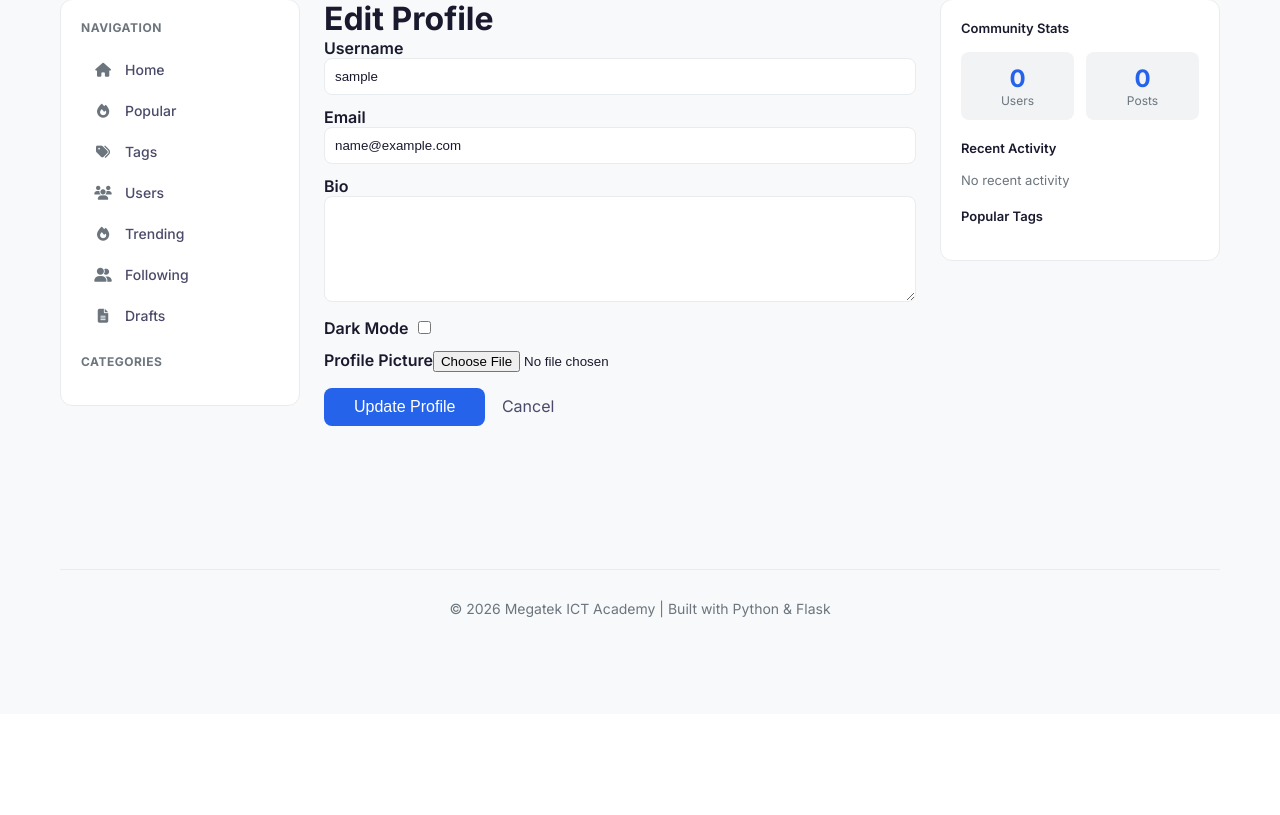
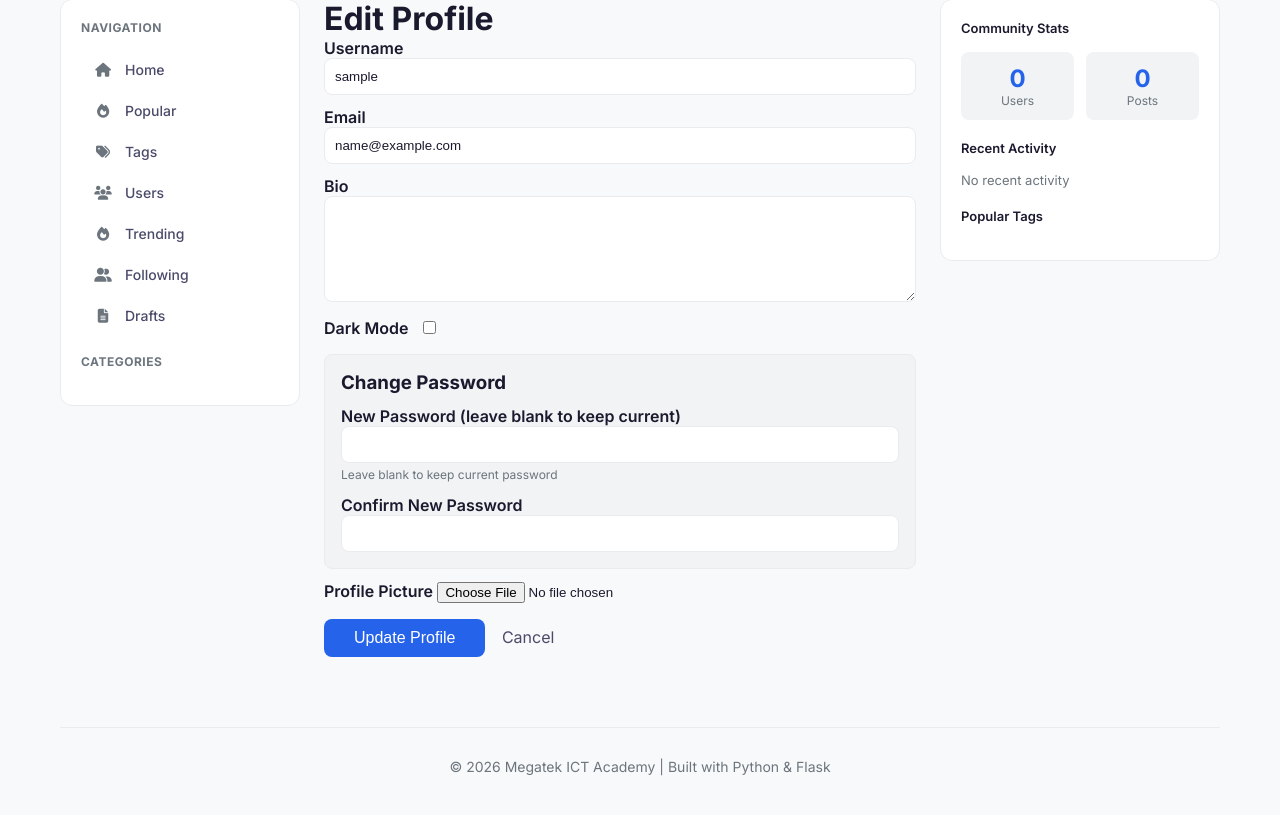
Before and after one commit to ayoomeiza00-ops/megatek-forum, a Flask app: page /profile/edit in a window 1280 px wide. Shown: the part 86-901 px from the top of the page. Before the commit the page ends 704 px from the top, so only its background shows below. Run offline with Flask 3, Linux system fonts and the light colour scheme; the visitor is signed in with stand-in values (Sample User, id 1); data that the repository does not hold is empty; some libraries are stand-ins or nearby versions.

Commit message:
Fix registration, add password change, improve email debug

```diff
--- a/app.py
+++ b/app.py
@@ -18,7 +18,7 @@ from flask_ckeditor import CKEditor, CKEditorField
 
 app = Flask(__name__)
 
-# ========== ENSURE INSTANCE FOLDER EXISTS (FIX FOR RENDER) ==========
+# ========== ENSURE INSTANCE FOLDER EXISTS ==========
 instance_path = os.path.join(os.path.dirname(os.path.abspath(__file__)), 'instance')
 if not os.path.exists(instance_path):
     os.makedirs(instance_path)
@@ -28,7 +28,6 @@ if not os.path.exists(instance_path):
 app.config['SECRET_KEY'] = 'ca94d08efa47d184f635d69c0cdd9191fcd522c86ad4ea053684b60bff752165'
 
 # ========== DATABASE ==========
-# Use absolute path to ensure Render can write to it
 db_path = os.path.join(instance_path, 'forum.db')
 app.config['SQLALCHEMY_DATABASE_URI'] = f'sqlite:///{db_path}'
 app.config['SQLALCHEMY_TRACK_MODIFICATIONS'] = False
@@ -296,13 +295,9 @@ class RegistrationForm(FlaskForm):
         user = User.query.filter_by(email=email.data).first()
         if user:
             raise ValidationError('Email already registered.')
-        try:
-            is_valid = validate_email(email.data, verify=True)
-            if not is_valid:
-                raise ValidationError('Please enter a valid email address (no temporary/disposable emails).')
-        except:
-            if '@' not in email.data or '.' not in email.data.split('@')[-1]:
-                raise ValidationError('Please enter a valid email address.')
+        # Just basic format check (no external verification)
+        if '@' not in email.data or '.' not in email.data.split('@')[-1]:
+            raise ValidationError('Please enter a valid email address.')
 
 class VerificationForm(FlaskForm):
     code = StringField('Verification Code', validators=[DataRequired(), Length(min=6, max=6)])
@@ -330,6 +325,8 @@ class ProfileForm(FlaskForm):
     email = StringField('Email', validators=[Email(), Length(max=120)])
     bio = TextAreaField('Bio')
     dark_mode = BooleanField('Dark Mode')
+    password = PasswordField('New Password (leave blank to keep current)')
+    confirm_password = PasswordField('Confirm New Password', validators=[EqualTo('password')])
     submit = SubmitField('Update Profile')
 
 class PrivateMessageForm(FlaskForm):
@@ -380,9 +377,10 @@ Megatek ICT Academy Team
     )
     try:
         mail.send(msg)
+        print(f"✅ Verification email sent to {user.email}")
         return True
     except Exception as e:
-        print(f"Email sending failed: {e}")
+        print(f"❌ Email sending failed: {e}")
         return False
 
 def send_reset_email(user):
@@ -411,12 +409,13 @@ Megatek ICT Academy Team
     )
     try:
         mail.send(msg)
+        print(f"✅ Reset email sent to {user.email}")
         return True
     except Exception as e:
-        print(f"Email sending failed: {e}")
+        print(f"❌ Email sending failed: {e}")
         return False
 
-# ========== SETUP ROUTE (ONE-TIME USE) ==========
+# ========== SETUP ROUTE ==========
 @app.route('/setup')
 def setup():
     with app.app_context():
@@ -424,7 +423,6 @@ def setup():
         seed_categories()
         seed_tags()
 
-        # Check if admin exists
         admin = User.query.filter_by(username='Olodo uprising').first()
         if not admin:
             admin = User(username='Olodo uprising', email='ayoomeiza00@gmail.com')
@@ -441,7 +439,7 @@ def setup():
                 <li><strong>Password:</strong> 12345678</li>
             </ul>
             <p><a href="/login">Click here to login</a></p>
-            <p style="color:red;font-size:12px;"><strong>IMPORTANT:</strong> After logging in, go to Profile → Edit Profile and change your password!</p>
+            <p style="color:red;font-size:12px;"><strong>IMPORTANT:</strong> Change your password immediately after logging in!</p>
             """
         else:
             return """
@@ -540,7 +538,7 @@ def register():
             flash('A verification code has been sent to your email.', 'info')
             return redirect(url_for('verify_email', user_id=user.id))
         else:
-            flash('Could not send verification email.', 'danger')
+            flash('Could not send verification email. Please check your email settings.', 'danger')
             return redirect(url_for('login'))
     return render_template('register.html', form=form)
 
@@ -989,6 +987,12 @@ def edit_profile():
         current_user.email = form.email.data
         current_user.bio = form.bio.data
         current_user.dark_mode = form.dark_mode.data
+
+        # Update password if provided
+        if form.password.data:
+            current_user.set_password(form.password.data)
+            flash('Password updated!', 'success')
+
         if 'avatar' in request.files:
             file = request.files['avatar']
             if file and file.filename and allowed_file(file.filename):
@@ -997,9 +1001,11 @@ def edit_profile():
                 filename = secure_filename(f"avatar_{current_user.id}_{datetime.now().strftime('%Y%m%d_%H%M%S')}_{file.filename}")
                 file.save(os.path.join(app.config['UPLOAD_FOLDER'], filename))
                 current_user.avatar = filename
+
         db.session.commit()
         flash('Profile updated!', 'success')
         return redirect(url_for('profile', user_id=current_user.id))
+
     form.username.data = current_user.username
     form.email.data = current_user.email
     form.bio.data = current_user.bio
--- a/templates/edit_profile.html
+++ b/templates/edit_profile.html
@@ -1,13 +1,54 @@
 {% extends "base.html" %}
+
 {% block content %}
 <h1>Edit Profile</h1>
+
 <form method="POST" enctype="multipart/form-data">
     {{ form.hidden_tag() }}
-    <div>{{ form.username.label(style="font-weight:600;") }}{{ form.username(size=40, style="width:100%;padding:10px;border:1px solid var(--border-color);border-radius:8px;background:var(--bg-secondary);color:var(--text-primary);") }}</div>
-    <div style="margin-top:12px;">{{ form.email.label(style="font-weight:600;") }}{{ form.email(size=40, style="width:100%;padding:10px;border:1px solid var(--border-color);border-radius:8px;background:var(--bg-secondary);color:var(--text-primary);") }}</div>
-    <div style="margin-top:12px;">{{ form.bio.label(style="font-weight:600;") }}{{ form.bio(rows=5, style="width:100%;padding:12px;border:1px solid var(--border-color);border-radius:8px;background:var(--bg-secondary);color:var(--text-primary);font-family:inherit;") }}</div>
-    <div style="margin-top:12px;">{{ form.dark_mode.label(style="font-weight:600;") }}{{ form.dark_mode(style="margin-left:10px;") }}</div>
-    <div style="margin-top:12px;"><label style="font-weight:600;">Profile Picture</label><input type="file" name="avatar" accept="image/*"></div>
-    <div style="margin-top:16px;">{{ form.submit(class="btn", style="background:#2563eb;color:#fff;padding:10px 30px;border:none;border-radius:8px;cursor:pointer;font-size:16px;") }} <a href="{{ url_for('profile', user_id=current_user.id) }}" style="color:var(--text-secondary);margin-left:12px;text-decoration:none;">Cancel</a></div>
+
+    <div>
+        {{ form.username.label(style="font-weight:600;") }}
+        {{ form.username(size=40, style="width:100%;padding:10px;border:1px solid var(--border-color);border-radius:8px;background:var(--bg-secondary);color:var(--text-primary);") }}
+    </div>
+
+    <div style="margin-top:12px;">
+        {{ form.email.label(style="font-weight:600;") }}
+        {{ form.email(size=40, style="width:100%;padding:10px;border:1px solid var(--border-color);border-radius:8px;background:var(--bg-secondary);color:var(--text-primary);") }}
+    </div>
+
+    <div style="margin-top:12px;">
+        {{ form.bio.label(style="font-weight:600;") }}
+        {{ form.bio(rows=5, style="width:100%;padding:12px;border:1px solid var(--border-color);border-radius:8px;background:var(--bg-secondary);color:var(--text-primary);font-family:inherit;") }}
+    </div>
+
+    <div style="margin-top:12px;">
+        {{ form.dark_mode.label(style="font-weight:600;") }}
+        {{ form.dark_mode(style="margin-left:10px;") }}
+    </div>
+
+    <!-- ===== PASSWORD CHANGE SECTION (NEW) ===== -->
+    <div style="margin-top:16px;padding:16px;background:var(--hover-bg);border-radius:8px;border:1px solid var(--border-color);">
+        <h3 style="margin-bottom:12px;">Change Password</h3>
+        <div>
+            {{ form.password.label(style="font-weight:600;") }}
+            {{ form.password(size=40, style="width:100%;padding:10px;border:1px solid var(--border-color);border-radius:8px;background:var(--bg-secondary);color:var(--text-primary);") }}
+            <small style="color:var(--text-muted);font-size:12px;">Leave blank to keep current password</small>
+        </div>
+        <div style="margin-top:12px;">
+            {{ form.confirm_password.label(style="font-weight:600;") }}
+            {{ form.confirm_password(size=40, style="width:100%;padding:10px;border:1px solid var(--border-color);border-radius:8px;background:var(--bg-secondary);color:var(--text-primary);") }}
+        </div>
+    </div>
+
+    <div style="margin-top:12px;">
+        <label style="font-weight:600;">Profile Picture</label>
+        <input type="file" name="avatar" accept="image/*">
+    </div>
+
+    <div style="margin-top:16px;">
+        {{ form.submit(class="btn", style="background:#2563eb;color:#fff;padding:10px 30px;border:none;border-radius:8px;cursor:pointer;font-size:16px;") }}
+        <a href="{{ url_for('profile', user_id=current_user.id) }}" style="color:var(--text-secondary);margin-left:12px;text-decoration:none;">Cancel</a>
+    </div>
 </form>
+
 {% endblock %}
```
